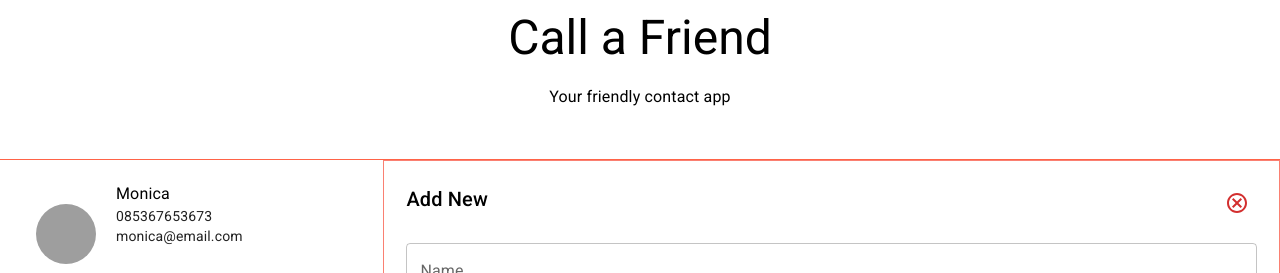
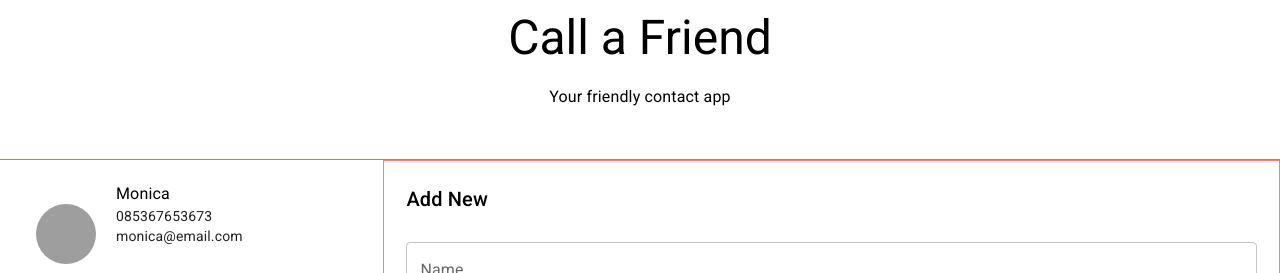
Before and after one commit to dts-kominfo-rea4a/challenge-react-with-mui-budiyono-dev, a React (Create React App) app: page / in a window 1280 px wide. Shown: the top 273 px of the page. Built offline with nearby package versions, Linux system fonts and the light colour scheme; grey boxes are pictures that could not be loaded.

Commit message:
remove button

```diff
--- a/src/components/ContactForm.js
+++ b/src/components/ContactForm.js
@@ -3,8 +3,8 @@
 // dan Card
 // https://mui.com/material-ui/react-card/#basic-card
 
-import { Button, IconButton, TextField, Typography } from "@mui/material";
-import CancelOutlinedIcon from '@mui/icons-material/CancelOutlined';
+import { Button, TextField, Typography } from "@mui/material";
+// import CancelOutlinedIcon from '@mui/icons-material/CancelOutlined';
 import { useState } from "react";
 const contactObject = {
   "name": "",
@@ -30,11 +30,11 @@ const ContactForm = (props) => {
       [e.target.name]: e.target.value
     });
   }
-  const resetContactForm = () => {
-    if(window.confirm("Want to cancle")) {
-      setContact(contactObject);
-    }
-  }
+  // const resetContactForm = () => {
+  //   if(window.confirm("Want to cancle")) {
+  //     setContact(contactObject);
+  //   }
+  // }
   return (
     <>
       <form onSubmit={handleSubmit} name="contact-form" id="contact-form" style={{ backgroundColor: 'white', padding: '12px', margin: '10px', display: 'flex', flexDirection: 'column', gap: '20px' }}>
@@ -42,9 +42,9 @@ const ContactForm = (props) => {
           <Typography variant="h6" gutterBottom>
             Add New
           </Typography>
-          <IconButton aria-label="delete" onClick={resetContactForm}>
+          {/* <IconButton aria-label="delete" onClick={resetContactForm}>
             <CancelOutlinedIcon color="error" />
-          </IconButton>
+          </IconButton> */}
         </div>
         <TextField id="outlined-search" name="name" label="Name" type="text" onChange={handleChange} value={contact.name} />
         <TextField id="outlined-search" name="phone" label="Phone" type="tel" onChange={handleChange} value={contact.phone} />
```
